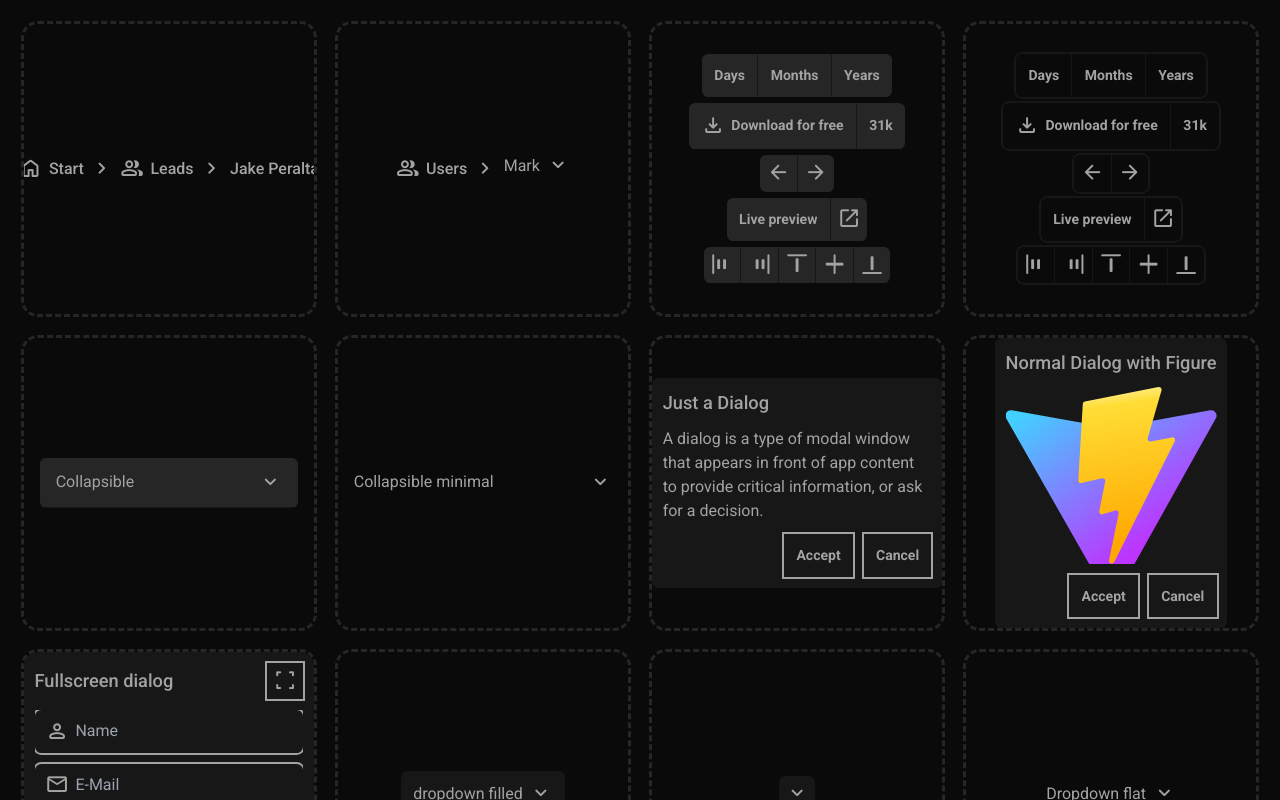
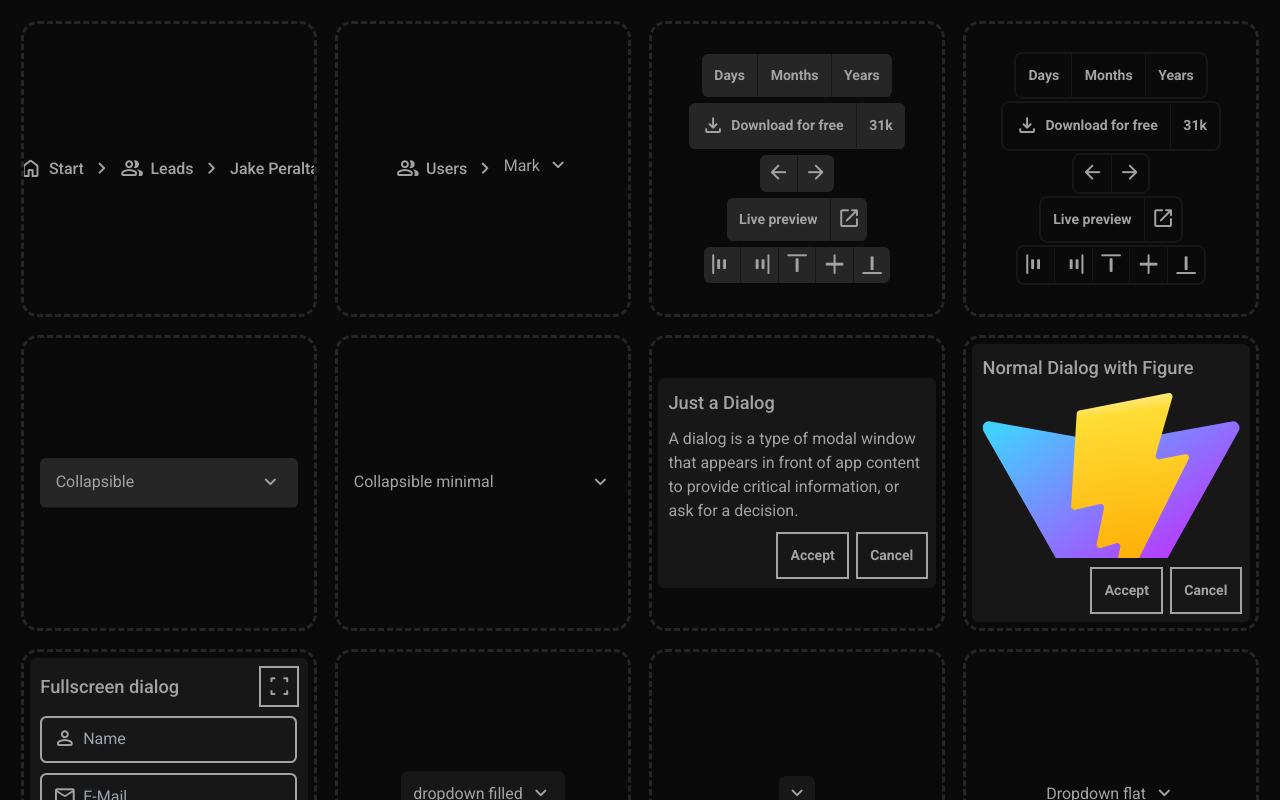
Before and after one commit to LUHMLLO/atomic-react, a React (Vite) app: page /inspect/organisms in a window 1280 px wide. Shown: the top 800 px of the page. Built offline with nearby package versions, Linux system fonts and the light colour scheme.

Commit message:
need to fix dialogs, changed field outline for borders, removing unnused classes from fab, created empty pane widget

```diff
--- a/src/components/molecules/field.tsx
+++ b/src/components/molecules/field.tsx
@@ -30,11 +30,11 @@ const Field: React.FC<Props> = ({
 	value,
 }) => {
 	const states_outline = `
-		px-xs py-2xs outline outline-2
-		hover:outline-accent-400
-		outline-neutral-400
-		active:outline-accent-600
-		focus-within:outline-accent-500
+		px-xs py-2xs border-solid border-2
+		hover:border-accent-400
+		border-neutral-400
+		active:border-accent-600
+		focus-within:border-accent-500
 	`;
 
 	return (
--- a/src/components/organisms/dialog.tsx
+++ b/src/components/organisms/dialog.tsx
@@ -39,7 +39,7 @@ const Dialog: React.FC<DialogProps> = ({
 	return (
 		<dialog
 			ref={dialogComponent}
-			className='open:flex flex-col flex-grow flex-shrink gap-xs p-xs bg-neutral-900 text-neutral-400 rounded-5xs min-w-fit w-max max-w-full max-h-full overflow-hidden'
+			className='open:flex flex-col flex-grow flex-shrink gap-xs p-xs bg-neutral-900 text-neutral-400 rounded-5xs w-full max-w-[96%] max-h-[96%] overflow-hidden'
 			open={open}>
 			<header className='flex items-center justify- gap-xs z-10'>
 				{isModal && (
--- a/src/components/widgets/fab.tsx
+++ b/src/components/widgets/fab.tsx
@@ -59,7 +59,7 @@ const Fab: React.FC<Props> = ({
 		<button
 			type={type}
 			className={`
-				inline-flex items-center gap-5xs p-5xs max-w-full font-bold text-5xl
+				inline-flex items-center gap-5xs p-5xs max-w-full font-bold
 
 				${!borderless && !filled && states_outline}
 				${borderless && !filled && states_hollow}
@@ -69,7 +69,7 @@ const Fab: React.FC<Props> = ({
 				${className}
 			`}
 			onClick={onClick}>
-			{icon && <Icon name={icon} filled={filled} />}
+			{icon && <Icon name={icon} filled={filled} className='text-xl' />}
 		</button>
 	);
 };
--- /dev/null
+++ b/src/components/widgets/pane.tsx
@@ -0,0 +1,35 @@
+import React from 'react';
+import Icon from '@/components/atoms/icon';
+import Text from '@/components/atoms/text';
+import Spacer from '@/components/atoms/spacer';
+
+interface Props {
+	text: string;
+	hasBar: boolean;
+	done?: boolean;
+	className?: string;
+}
+
+const Pane: React.FC<Props> = ({ text, hasBar, done, className }) => {
+	return (
+		<li
+			className={`flex items-center gap-5xs overflow-hidden whitespace-nowrap ${className}`}>
+			<Icon
+				name='check_circle'
+				filled={done}
+				className={done ? 'text-accent-600' : 'text-accent-900'}
+			/>
+
+			<Text tag='label' text={text} className='whitespace-nowrap' />
+
+			{hasBar && (
+				<Spacer
+					direction='horizontal'
+					className={done ? 'bg-accent-600' : 'bg-accent-900'}
+				/>
+			)}
+		</li>
+	);
+};
+
+export default Pane;
```
